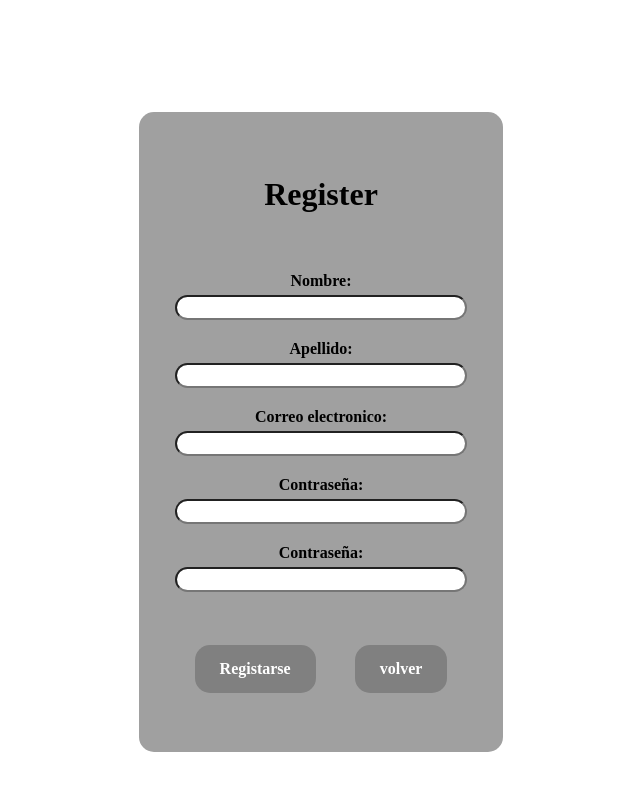
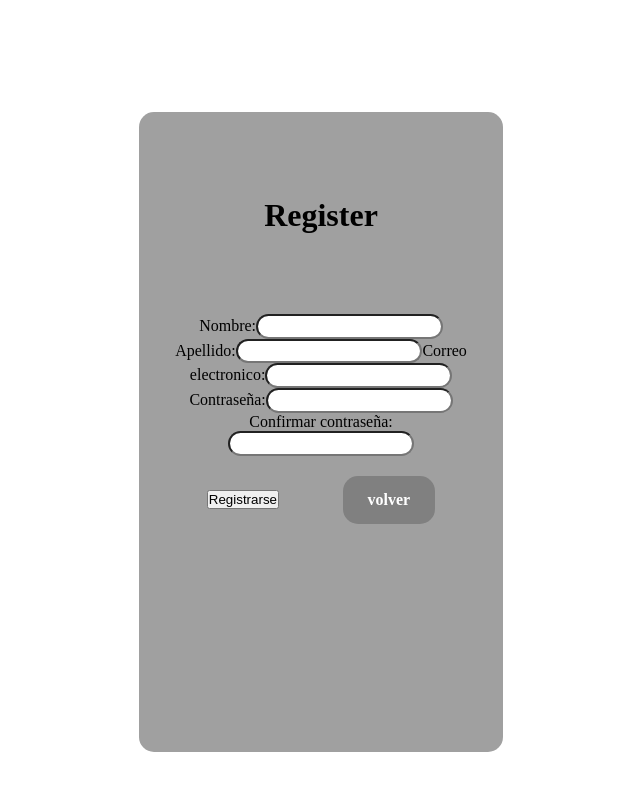
Before and after one commit to schiesscl/culinariaJobs, a React (Vite) app in the folder Front-end/: page /register in a window 1280 px wide. Shown: the top 790 px of the page, without its empty margins (319-959 px from the left). Built offline with nearby package versions, Linux system fonts and the light colour scheme.

Commit message:
Logica de registro y login

```diff
--- a/Front-end/src/pages/login/Login.jsx
+++ b/Front-end/src/pages/login/Login.jsx
@@ -5,7 +5,7 @@ import LoginScript from './LoginScript';
 
 const Login = () => {
 
-  const { handleInput, handleSignIn } = LoginScript();
+  const { handleInput, handleLogin } = LoginScript();
 
   return (
     <div className='loginContainer'>
@@ -15,7 +15,7 @@ const Login = () => {
             Login
           </h1>
         </div>
-        <form onSubmit={handleSignIn} className='loginBotContainer'>
+        <form onSubmit={handleLogin} className='loginBotContainer'>
           <div>
             <label htmlFor="">
               Correo electronico:
--- a/Front-end/src/pages/login/LoginScript.jsx
+++ b/Front-end/src/pages/login/LoginScript.jsx
@@ -1,4 +1,4 @@
-import { useDispatch, useSelector} from 'react-redux';
+import { useDispatch } from 'react-redux';
 import { useState } from 'react';
 import { userLogin } from '../../store/action/userAction';
 
@@ -6,34 +6,34 @@ const LoginScript = () =>
 {
     const dispatch = useDispatch();
 
-    const [formData, setFormData] = useState({
+    const [loginData, setLoginData] = useState({
         email: '',
         password: ''
     });
 
-    const handleInput = (event) =>
+    const handleInput = async (event) =>
     {
-        setFormData({
-            ...formData,
+        setLoginData({
+            ...loginData,
             [event.target.name]: event.target.value
         });
-    }
+    };
 
-    const handleSignIn = async (user) =>
+    const handleLogin = async (event) =>
     {
-        user.preventDefault();
+        event.preventDefault();
         try {
             dispatch(userLogin({
-                data: formData
+                data: loginData
             }));
         } catch (error) {
-            console.log(error);
+            console.log('Error en la acción userLogin:', error);
         }
     }
 
     return {
         handleInput,
-        handleSignIn
+        handleLogin
     }
 }
 
--- a/Front-end/src/pages/register/Register.jsx
+++ b/Front-end/src/pages/register/Register.jsx
@@ -1,8 +1,12 @@
 import Btn from '../../props/button/Btn';
 
+import RegisterScript from './RegisterScript';
 import './RegisterStyle.css'
 
 const Register = () => {
+
+  const { handleInput, handleRegister } = RegisterScript()
+
   return (
     <div className="registerContainer">
       <div className='registerCard'>
@@ -11,31 +15,35 @@ const Register = () => {
             Register
           </h1>
         </div>
-        <div className='registerBotContainer'>
+        <form onSubmit={handleRegister} className='registerBotContainer'>
+          <div>
             <label htmlFor="">
               Nombre:
-            <input type="mail" />
+              <input onChange={handleInput} type="mail" name='userName' />
             </label>
             <label htmlFor="">
               Apellido:
-            <input type="mail" />
+              <input onChange={handleInput} type="mail" name='userLastName' />
             </label>
             <label htmlFor="">
               Correo electronico:
-            <input type="mail" />
+              <input onChange={handleInput} type="mail" name='email' />
             </label>
             <label htmlFor="">
               Contraseña:
-            <input type="password" />
+              <input onChange={handleInput} type="password" name='password' />
             </label>
             <label htmlFor="">
-            Contraseña:
-            <input type="password" />
+              Confirmar contraseña:
+              <input onChange={handleInput} type="password" name='confirmpassword' />
             </label>
           </div>
           <div className='registerBtnContinaer'>
-          <Btn to={""} title={"Registarse"} />
+            <button>Registrarse</button>
             <Btn to={"/"} title={"volver"} />
+          </div>
+        </form>
+        <div>
         </div>
       </div>
     </div>
--- a/Front-end/src/pages/register/RegisterScript.jsx
+++ b/Front-end/src/pages/register/RegisterScript.jsx
@@ -0,0 +1,45 @@
+import { useDispatch } from 'react-redux';
+import { useState } from 'react';
+import { userRegister } from '../../store/action/userAction';
+
+const RegisterScript = () =>
+{
+    const dispatch = useDispatch();
+
+    const [registerData, setRegisterData] = useState({
+        userName: '',
+        userLastName: '',
+        email: '',
+        password: '',
+        confirmpassword: ''
+    })
+
+    const handleInput = async (event) =>
+    {
+        setRegisterData({
+            ...registerData,
+            [event.target.name]: event.target.value
+        })
+    };
+
+
+    const handleRegister = async (event) => {
+        event.preventDefault();
+
+        try {
+            dispatch(userRegister(registerData));
+        } catch (error) {
+            console.error('Error en la acción userRegister:', error);
+        }
+
+    }
+
+    console.log(registerData)
+
+    return {
+        handleInput,
+        handleRegister
+    }
+}
+
+export default RegisterScript;
--- a/Front-end/src/store/action/userAction.js
+++ b/Front-end/src/store/action/userAction.js
@@ -42,7 +42,7 @@ export const userLogout = createAsyncThunk('userLogout', async () => {
     }
 })
 
-export const userSignUp = createAsyncThunk('userSignUp', async (obj) => {
+export const userRegister = createAsyncThunk('userRegister', async (obj) => {
     try {
         const { data } = await axios.post('', obj)
 
--- a/Front-end/src/store/reducer/userReducer.js
+++ b/Front-end/src/store/reducer/userReducer.js
@@ -1,5 +1,5 @@
 import { createReducer } from "@reduxjs/toolkit"
-import { userLogin, userLogout, userSignUp } from "../action/userAction"
+import { userLogin, userLogout, userRegister } from "../action/userAction"
 
 
 const incialStateUser = {
@@ -23,7 +23,7 @@ const userReducer = createReducer(incialStateUser,
             token: action.payload.token
         }
     })
-    .addCase(userSignUp.fulfilled, (state, action) => {
+    .addCase(userRegister.fulfilled, (state, action) => {
         return{
             ...state,
             user:action.payload
```
Lines whose indentation alone changed are shown as unchanged.
